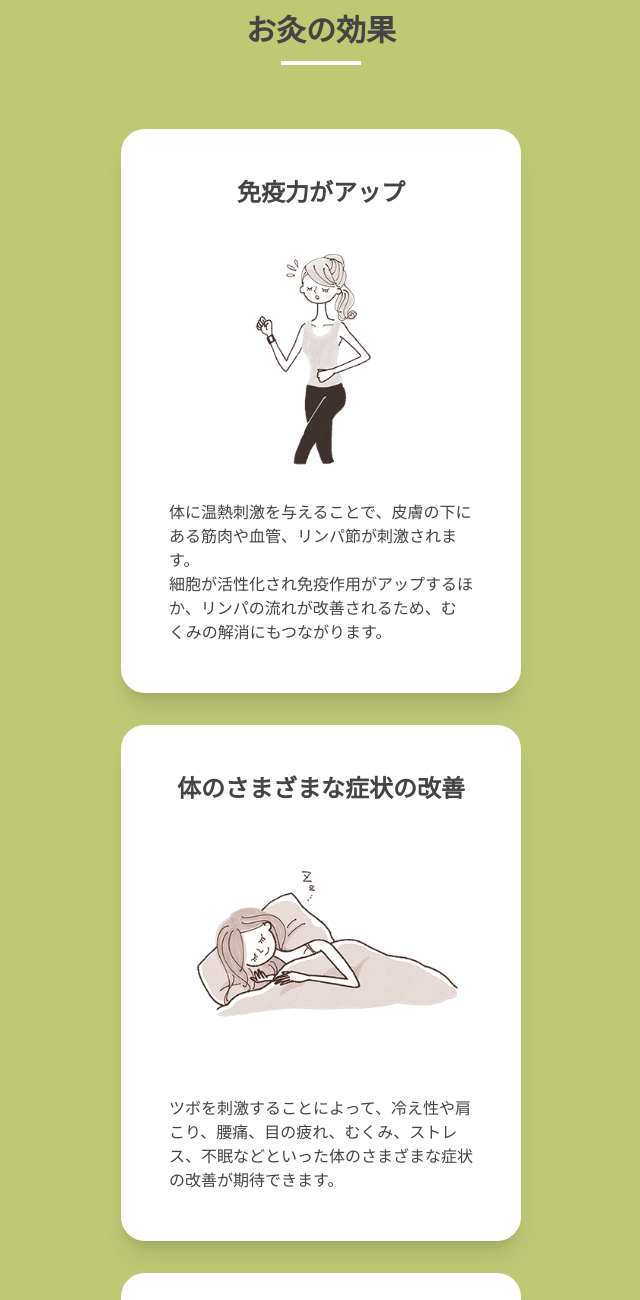
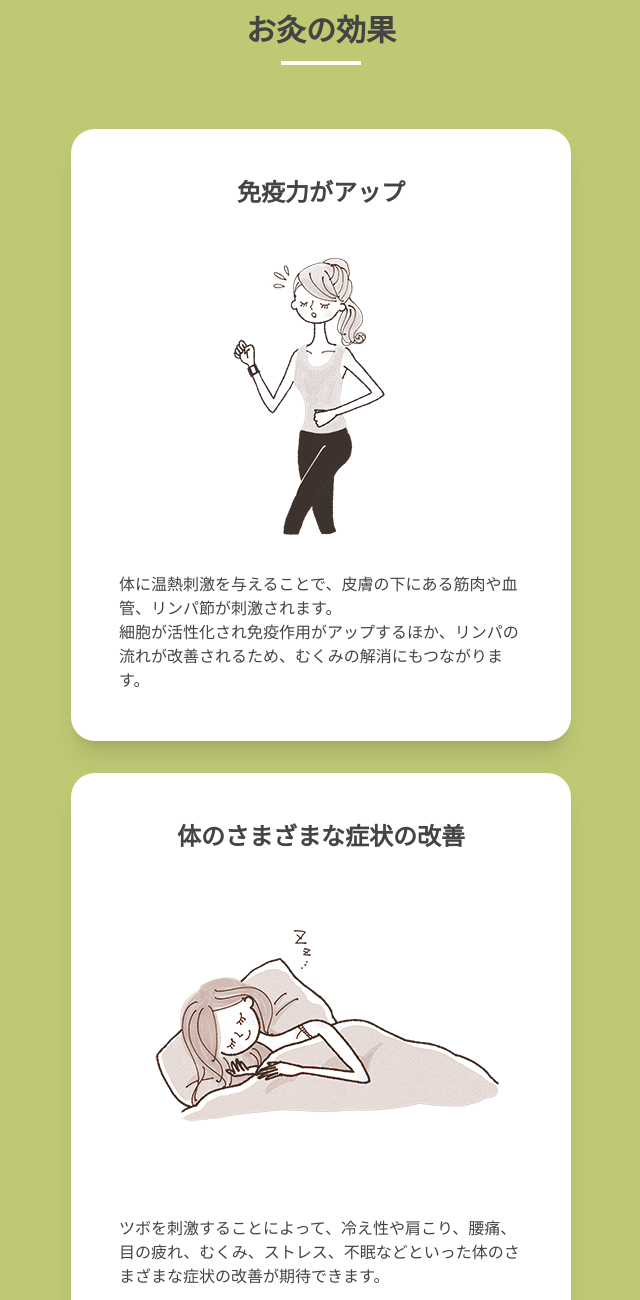
Before and after one commit to nyny-sugar/kenkodo, a website: page src/index.html in a window 1280 px wide. Shown: the part 4300-5600 px from the top of the page, without its empty margins (319-959 px from the left). Drawn offline with nearby package versions, Linux system fonts and the light colour scheme; some packages are replaced by stand-ins of ours.

Commit message:
effect幅修正

```diff
--- a/src/index.html
+++ b/src/index.html
@@ -161,21 +161,27 @@
           <h2 class="text-3xl font-bold">お灸の効果</h2>
           <div class="border-b-4 w-10 mx-auto mt-2 mb-9 border-white"></div>
           <div class="xl:flex justify-between gap-x-7">
-            <div class="bg-white w-15 p-8 rounded-3xl shadow-xl mb-7 mx-auto">
+            <div
+              class="bg-white p-8 rounded-3xl shadow-xl mb-7 mx-auto md:w-18"
+            >
               <h3 class="mb-7 text-2xl font-bold">免疫力がアップ</h3>
               <img src="img/kouka1.png" alt="運動している女性" />
               <p class="mt-7 text-left">
                 体に温熱刺激を与えることで、皮膚の下にある筋肉や血管、リンパ節が刺激されます。<br />細胞が活性化され免疫作用がアップするほか、リンパの流れが改善されるため、むくみの解消にもつながります。
               </p>
             </div>
-            <div class="bg-white w-15 p-8 rounded-3xl shadow-xl mb-7 mx-auto">
+            <div
+              class="bg-white p-8 rounded-3xl shadow-xl mb-7 mx-auto md:w-18"
+            >
               <h3 class="mb-7 text-2xl font-bold">体のさまざまな症状の改善</h3>
               <img src="img/kouka2.png" alt="寝ている女性" />
               <p class="mt-7 text-left">
                 ツボを刺激することによって、冷え性や肩こり、腰痛、目の疲れ、むくみ、ストレス、不眠などといった体のさまざまな症状の改善が期待できます。
               </p>
             </div>
-            <div class="bg-white w-15 p-8 rounded-3xl shadow-xl mb-7 mx-auto">
+            <div
+              class="bg-white p-8 rounded-3xl shadow-xl mb-7 mx-auto md:w-18"
+            >
               <h3 class="mb-7 text-2xl font-bold">鎮痛・リラックス効果</h3>
               <img src="img/kouka3.png" alt="ストレッチしている女性" />
               <p class="mt-7 text-left">
```
Also changed, not shown: dist/output.css.
